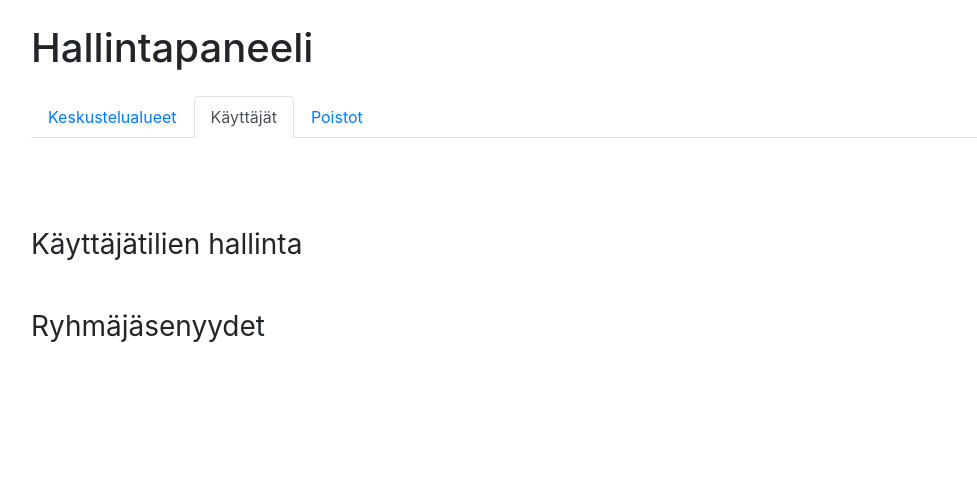
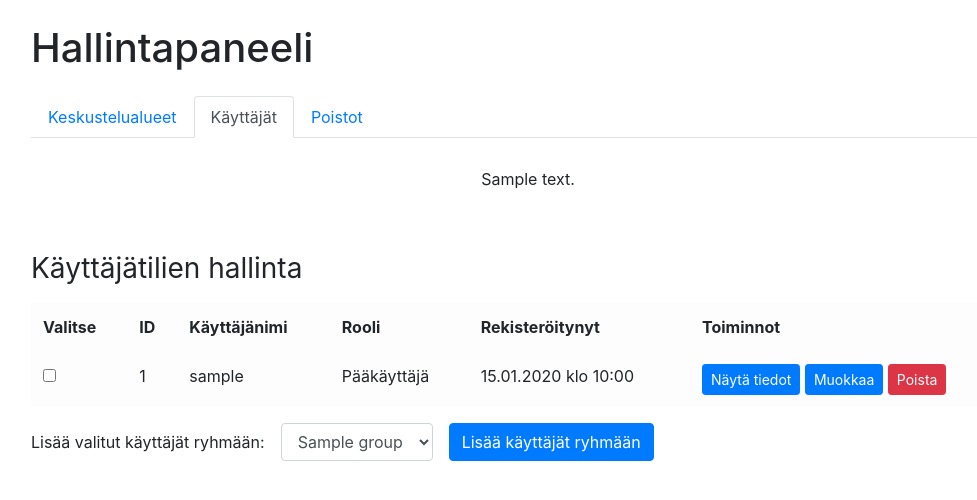
Before and after one commit to jariikonen/keskustelufoorumi, a Flask app: template templates/admin_users.html in a window 1280 px wide. Shown: the part 56-556 px from the top of the page, without its empty margins (112-1089 px from the left). Run offline with Flask 2, Linux system fonts and the light colour scheme; the template is opened without the code that fills it: most values are stand-ins (such as "Sample title", 1, 10 or a date in 2020).

Commit message:
Add functionality to administer users

```diff
--- a/templates/admin_topics.html
+++ b/templates/admin_topics.html
@@ -135,7 +135,7 @@
           <td>
             <input form="form{{ topic.id }}" type="hidden" name="csrf_token" value="{{ session.csrf_token }}">
             <a class="btn btn-sm btn-primary mb-2 mr-1" href="/edit/topic/{{ topic.id }}?return_url={{ return_url }}{{ topic.id }}">Lisäasetukset</a>
-            <button form="form{{ topic.id }}"  class="btn btn-sm btn-primary mb-2 mr-1" type="submit">Aseta oikeudet</button>
+            <button form="form{{ topic.id }}" class="btn btn-sm btn-primary mb-2 mr-1" type="submit">Aseta oikeudet</button>
             <a class="btn btn-sm btn-danger mb-2" href="/delete/topic/{{ topic.id }}">Poista</a>
           </td>
         </tr>
--- a/templates/admin_users.html
+++ b/templates/admin_users.html
@@ -1,9 +1,45 @@
 {% extends 'admin_layout.html' %}
 {% block users_sub_nav_class %} active{% endblock %}
+{% block alert_class %}{{ alert_class }}{% endblock %}
+{% block alert_message %}{{ alert_message }}{% endblock %}
 {% block inner_content %}
-      <!-- Käyttäjätilien hallinta -->
       <h3 class="font-weight-normal mt-5 mb-3">Käyttäjätilien hallinta</h3>
-
-      <!-- Käyttäjien lisääminen ryhmiin -->
-      <h3 class="font-weight-normal mt-5 mb-3">Ryhmäjäsenyydet</h3>
+      <form action="/group_add" method="POST">
+        <input type="hidden" name="csrf_token" value="{{ session.csrf_token }}">
+        <table class="table table-light">
+          <tr>
+            <th>Valitse</th>
+            <th>ID</th>
+            <th>Käyttäjänimi</th>
+            <th>Rooli</th>
+            <th>Rekisteröitynyt</th>
+            <th>Toiminnot</th>
+          </tr>
+          {% for user in user_list %}
+          <tr>
+            <td><input type="checkbox" name="user" value="{{ user.id }}"></td>
+            <td>{{ user.id }}</td>
+            <td>{{ user.username }}</td>
+            <td>{% if user.role_id == 1 %}Pääkäyttäjä{% elif user.role_id == 2 %}Ylläpitäjä{% elif user.role_id == 3 %}Käyttäjä{% elif user.role_id == 4 %}Poistettu{% endif %}</td>
+            <td>{{ user.registered_at.strftime('%d.%m.%Y klo %H:%M') }}</td>
+            <td>
+              <a class="btn btn-sm btn-primary" href="/user/{{ user.id}}">Näytä tiedot</a>
+              <a class="btn btn-sm btn-primary" href="/edit/user/{{ user.id}}">Muokkaa</a>
+              <a class="btn btn-sm btn-danger" href="/delete/user/{{ user.id}}">Poista</a>
+            </td>
+          </tr>
+          {% endfor %}
+        </table>
+        <div class="form-inline mb-5">
+          <div class="form-group mr-3">
+            <label for="selectGroup" class="mr-3">Lisää valitut käyttäjät ryhmään:</label>
+            <select class="form-control" name="group" id="selectGroup">
+              {% for group in group_list %}
+              <option value="{{ group.id }}">{{ group.group_name }}</option>
+              {% endfor %}
+            </select>
+          </div>
+          <button class="btn btn-primary" type="submit">Lisää käyttäjät ryhmään</button>
+        </div>
+      </form>
 {% endblock %}
```
Also changed, not shown: routes.py (+34 -2 lines), users.py (+23 -0 lines).
